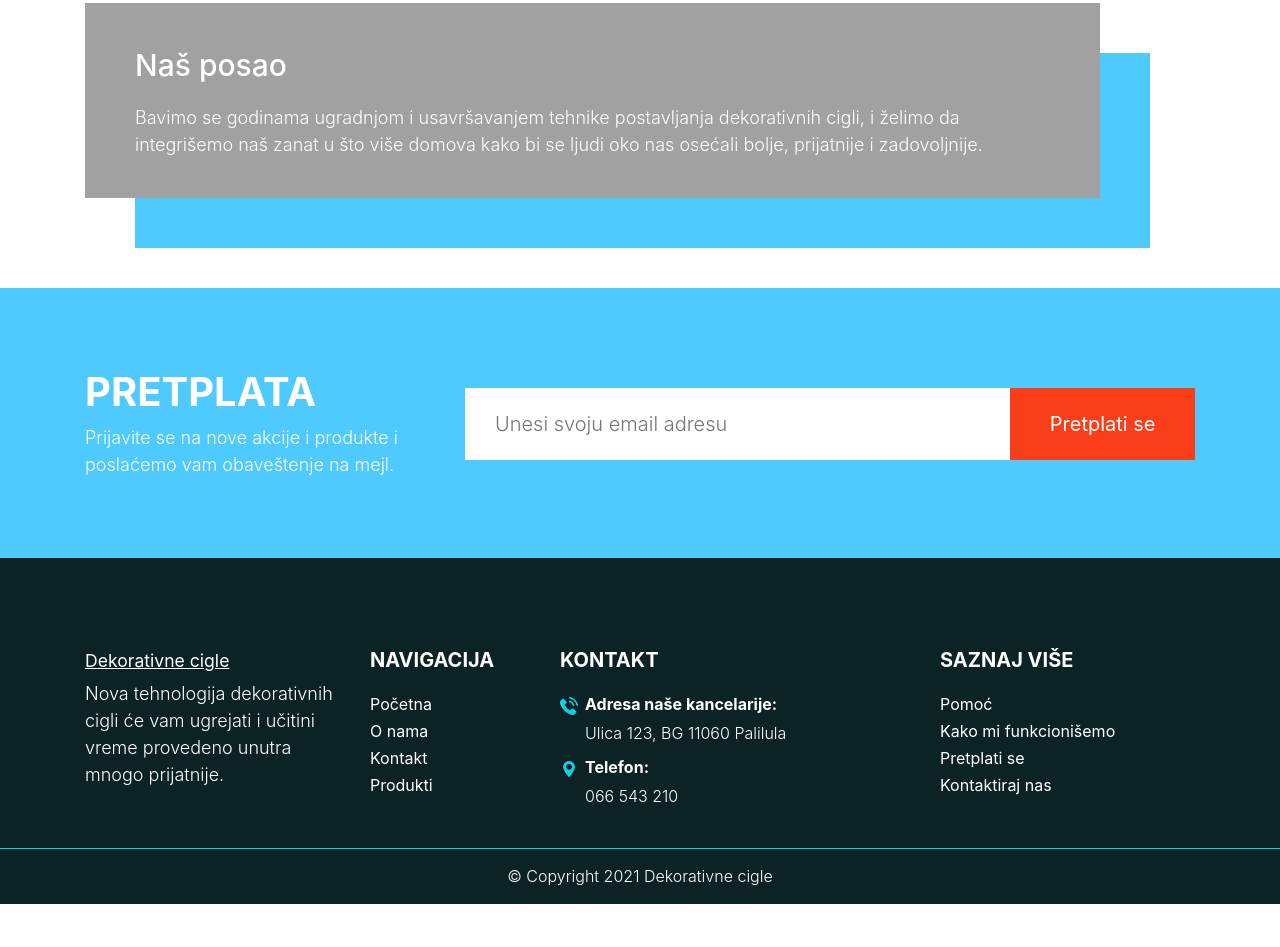
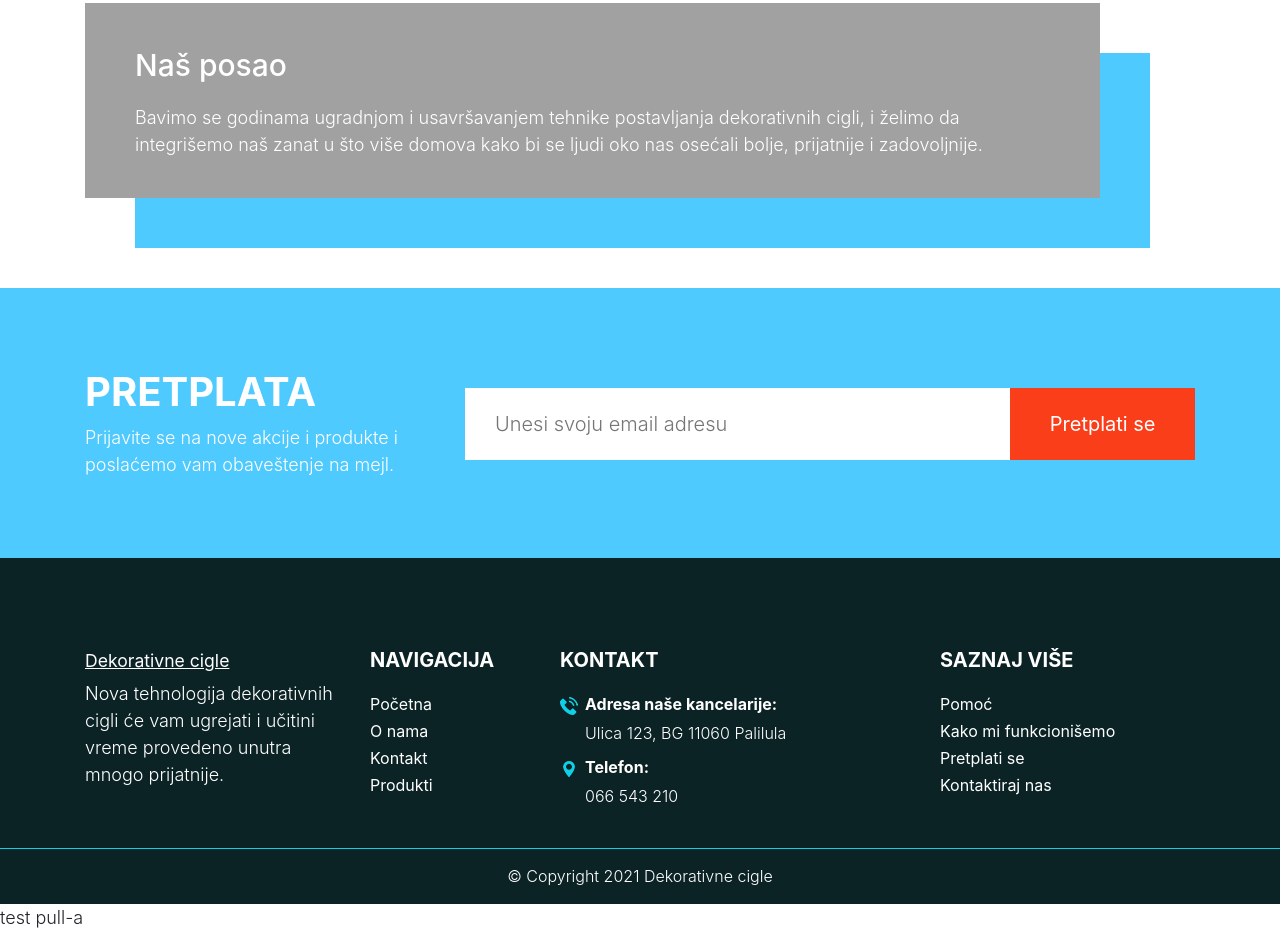
Before and after one commit to JovanBozovic/dekorativneCigle, a plain HTML site: page dekcig/index.html in a window 1280 px wide. Shown: the part 4918-5865 px from the top of the page. Before the commit the page ends 5822 px from the top, so only its background shows below. Drawn offline with Linux system fonts and the light colour scheme.

Commit message:
test pull-a

```diff
--- a/dekcig/index.html
+++ b/dekcig/index.html
@@ -314,5 +314,6 @@
              });
          })
       </script>
+      <p>test pull-a</p>
    </body>
 </html>
```
